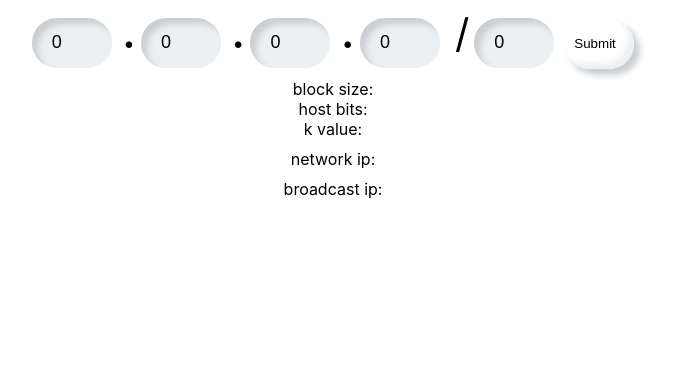
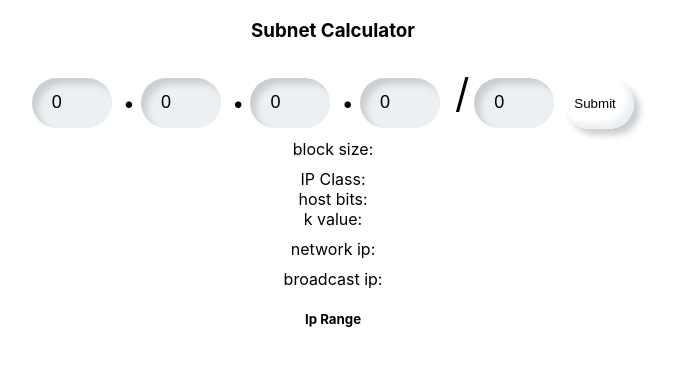
Before and after one commit to JCole45/Subnet-Calculator, a React (Create React App) app: page / in a window 1280 px wide. Shown: the top 366 px of the page, without its empty margins (307-980 px from the left). Built offline with nearby package versions, Linux system fonts and the light colour scheme.

Commit message:
Added IP Class

```diff
--- a/src/App.js
+++ b/src/App.js
@@ -177,6 +177,8 @@ function App() {
 
   return (
     <div className="App">
+
+      <h3>Subnet Calculator</h3>
       <input
         onChange={handleChange}
         onKeyDown={handleDeleteNumberField}
@@ -231,6 +233,9 @@ function App() {
       <div style={{ display: "block", marginTop: "10px" }}>
         block size: {block_size}
       </div>
+      <div style={{ display: "block", marginTop: "10px" }}>
+        IP Class: {ipclass.class}
+      </div>
       <div style={{ display: "block" }}>host bits: {host_bits}</div>
       <div style={{ display: "block", marginBottom: "10px" }}>
         k value: {k_value}
@@ -265,6 +270,7 @@ function App() {
         })}
       </div>
 
+      <h5>Ip Range</h5>
       {ip_range.map((ip_) => {
         return (
           <div style={{ display: "block", marginBottom: "10px" }}>
```
